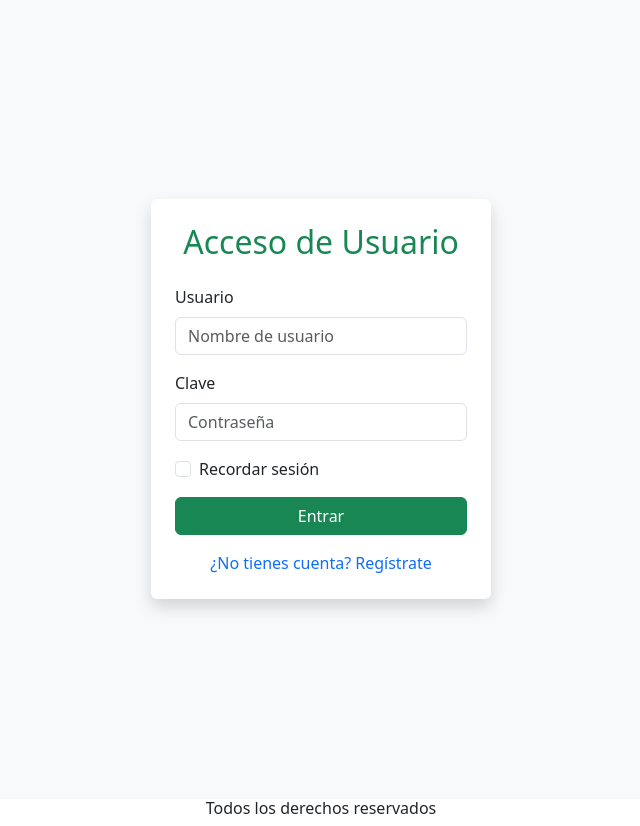
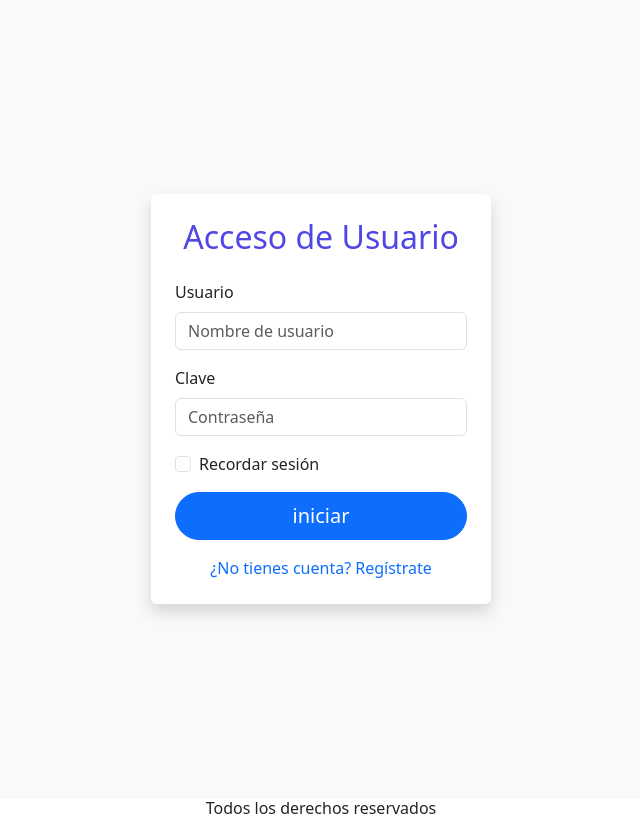
Before and after one commit to Luis-Jesus-AM/sushi, a Flask app: page /inici in a window 1280 px wide. Shown: the part 113-939 px from the top of the page, without its empty margins (319-959 px from the left). Run offline with Flask 3, Linux system fonts and the light colour scheme.

Commit message:
Actualizacion

```diff
--- a/templates/base.html
+++ b/templates/base.html
@@ -36,10 +36,10 @@
 
         </li>
                     <li class="nav-item">
-          <a class="nav-link active" aria-current="page" href="/registro">Registrate</a>
+          <a class="nav-link active text-end" aria-current="page" href="/registro">Registrate</a>
         </li>
                 <li class="nav-item">
-          <a class="nav-link active" aria-current="page" href="/inici">iniciar sesion</a>
+          <a class="nav-link active text-end" aria-current="page" href="/inici">iniciar sesion</a>
         </li>
 
     </div>
--- a/templates/inici.html
+++ b/templates/inici.html
@@ -3,11 +3,11 @@
 
 <div class="d-flex justify-content-center align-items-center min-vh-100 bg-light">
     <div class="p-4 rounded shadow" style="min-width: 340px; background: #fff;">
-        <h2 class="mb-4 text-center text-success">Acceso de Usuario</h2>
+        <h2 class="mb-4 text-center " style="color:#4f46e5;" >Acceso de Usuario</h2>
         <form method="post" action="{{ url_for('inici') }}">
             <!-- Usuario -->
             <div class="mb-3">
-                <label for="usuario" class="form-label">Usuario</label>
+                <label for="usuario"  class="form-label">Usuario</label>
                 <input type="text" class="form-control" id="usuario" name="usuario" placeholder="Nombre de usuario" required>
             </div>
             <!-- Contraseña -->
@@ -24,8 +24,7 @@
             </div>
             <!-- Botón de enviar -->
             <div class="d-grid">
-                <button type="submit" class="btn btn-success">Entrar</button>
-            </div>
+<button type="submit" class="btn btn-primary btn-lg rounded-pill">iniciar</button>            </div>
         </form>
         <div class="mt-3 text-center">
             <a href="{{ url_for('registro') }}" class="text-decoration-none">¿No tienes cuenta? Regístrate</a>
--- a/templates/registro.html
+++ b/templates/registro.html
@@ -5,8 +5,7 @@
     <div class="card shadow border-0" style="width: 420px; border-radius: 1.5rem;">
         <div class="card-body px-5 py-4">
             <div class="text-center mb-4">
-                <h2 class="fw-bold mt-2 mb-1" style="color:#4f46e5;">Crea tu cuenta</h2>
-                <p class="text-muted mb-0">¡Únete a nuestra comunidad!</p>
+                <h2 class="fw-bold mt-2 mb-1 " style="color:#4f46e5;">Crea tu cuenta</h2>
             </div>
 
             {% with messages = get_flashed_messages(with_categories=true) %}
```
